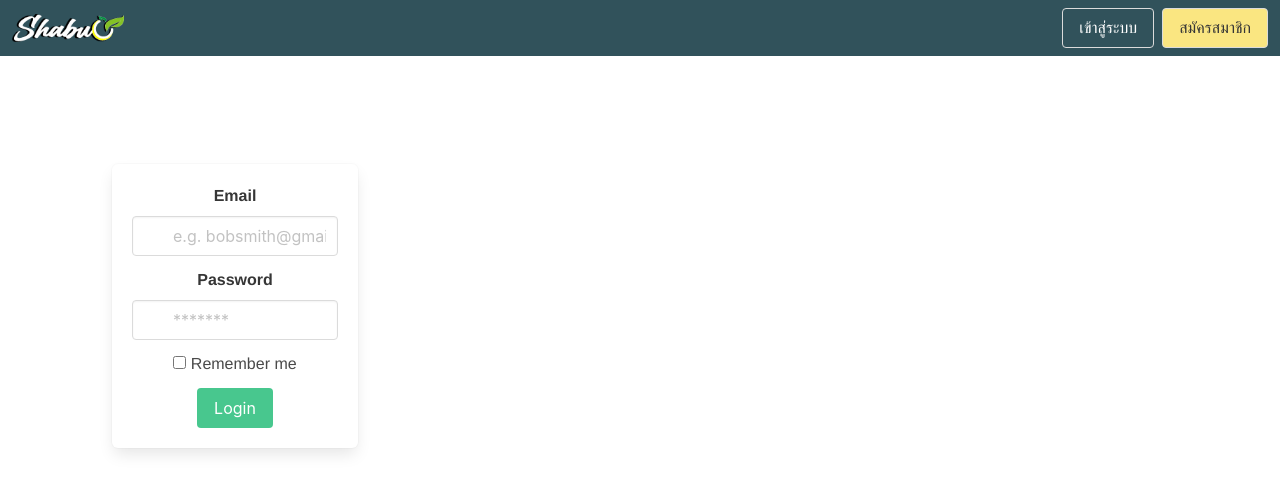
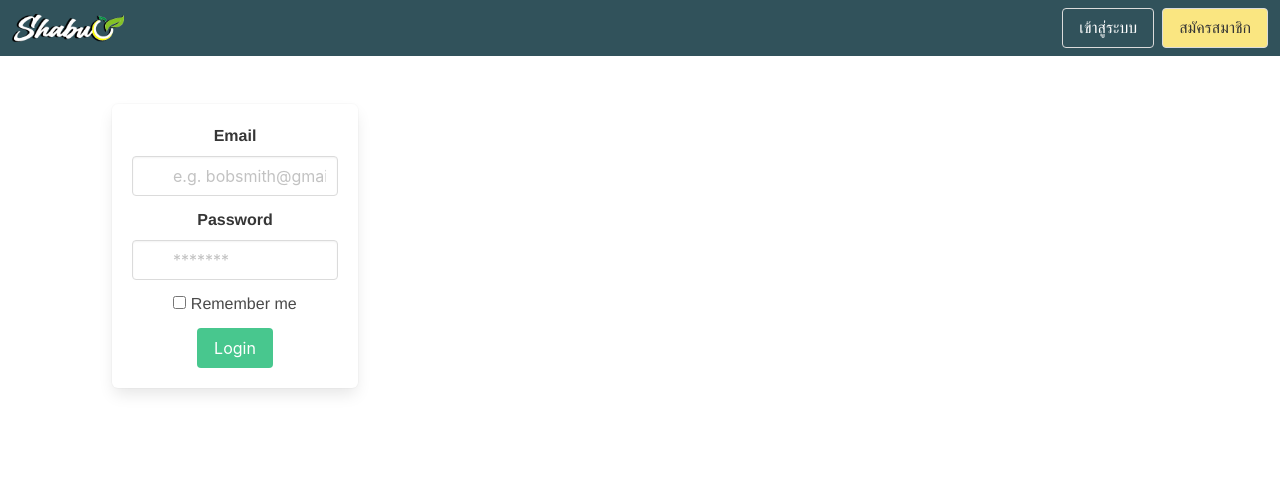
Before and after one commit to kunskun/shabu-project, a Vue app in the folder frontend/: page / in a window 1280 px wide. Shown: the top 492 px of the page. Built offline with nearby package versions, Linux system fonts and the light colour scheme.

Commit message:
fix margin
แก้ margin ส่วนเกิน

```diff
--- a/frontend/src/App.vue
+++ b/frontend/src/App.vue
@@ -33,7 +33,7 @@
   -moz-osx-font-smoothing: grayscale;
   text-align: center;
   color: white;
-  margin-top: 60px;
+  margin-top: 0px;
 }
 .button{
   background-color:#31525b;
```
